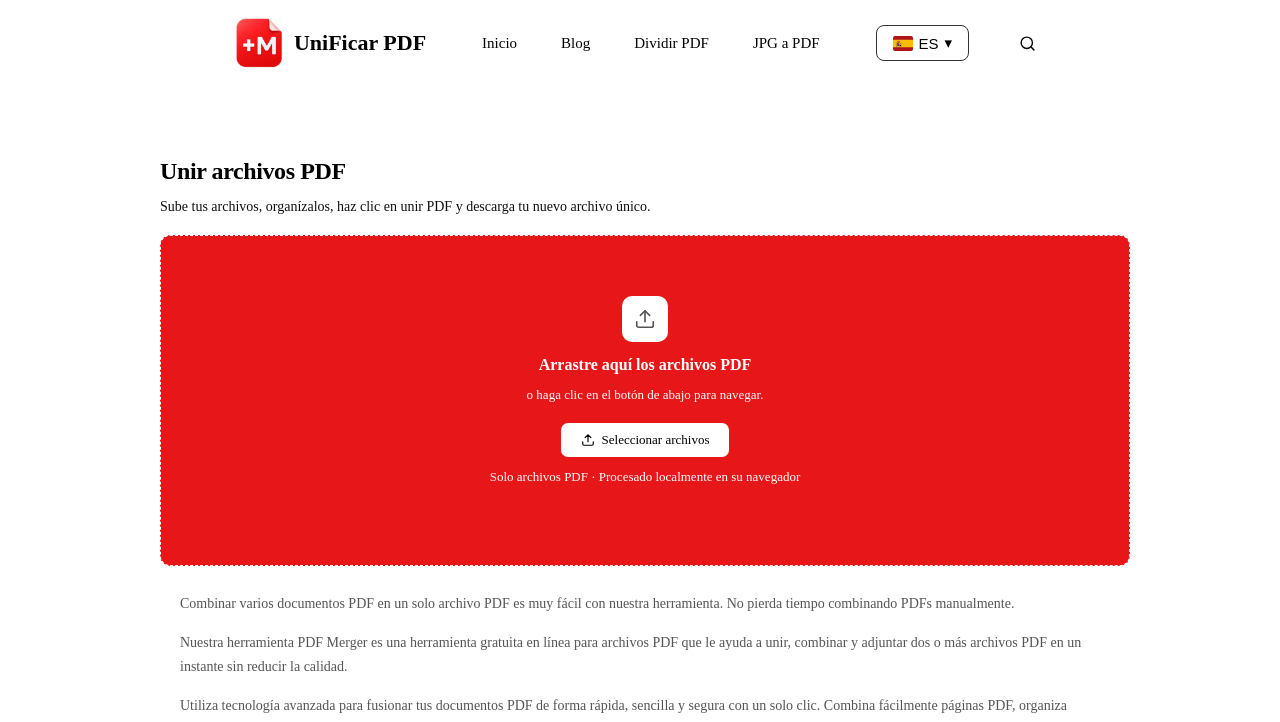
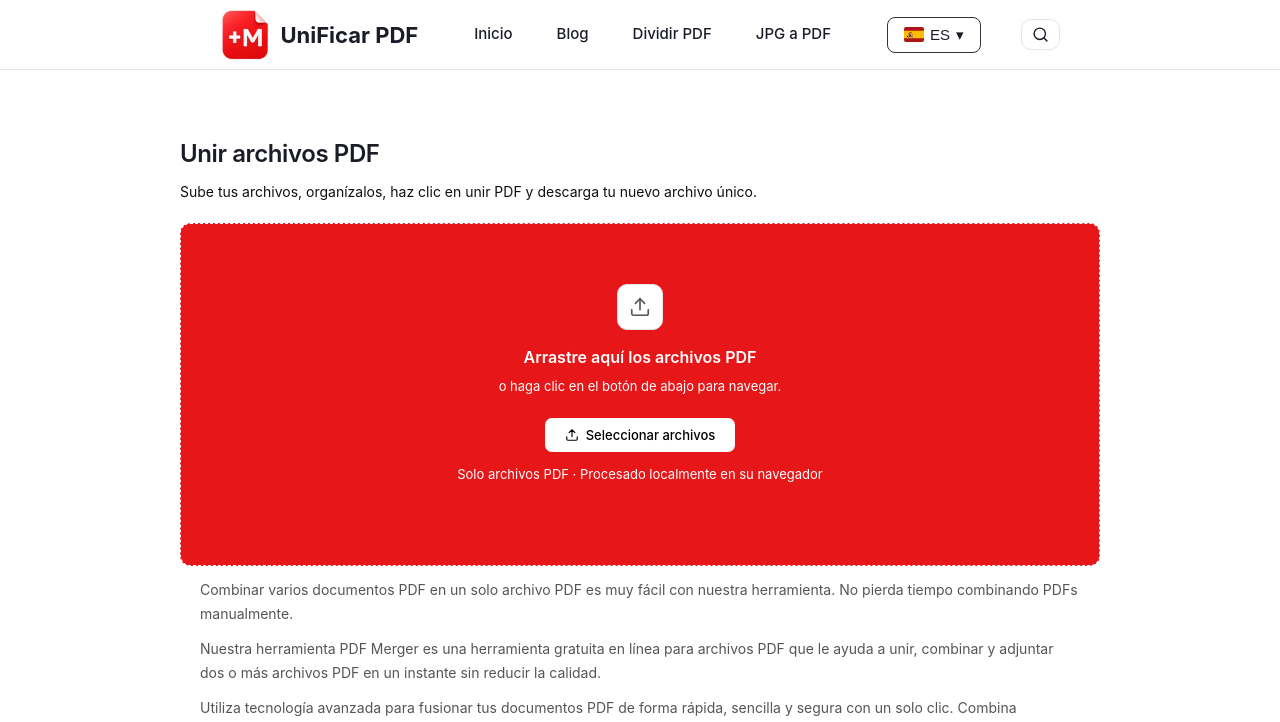
Before and after one commit to rforrupesh/jekyllmultilingual, a Jekyll site: the page built from index.md, in a window 1280 px wide. Shown: the top 722 px of the page. Built offline with Jekyll 4.4.1, drawn with Linux system fonts in a browser that asks for light colours.

Commit message:
Update head.html

```diff
--- a/_includes/head.html
+++ b/_includes/head.html
@@ -91,7 +91,7 @@
 <!-- =====================
      Stylesheet
      ===================== -->
-<link href="{{ base }}/assets/css/main.css" as="style" onload="this.onload=null;this.rel='stylesheet'">
+<link  rel="preload" href="{{ base }}/assets/css/main.css" as="style" onload="this.onload=null;this.rel='stylesheet'">
 <noscript><link rel="stylesheet" href="{{ base }}/assets/css/main.css"></noscript>
 
 {% if page.css %}
```
